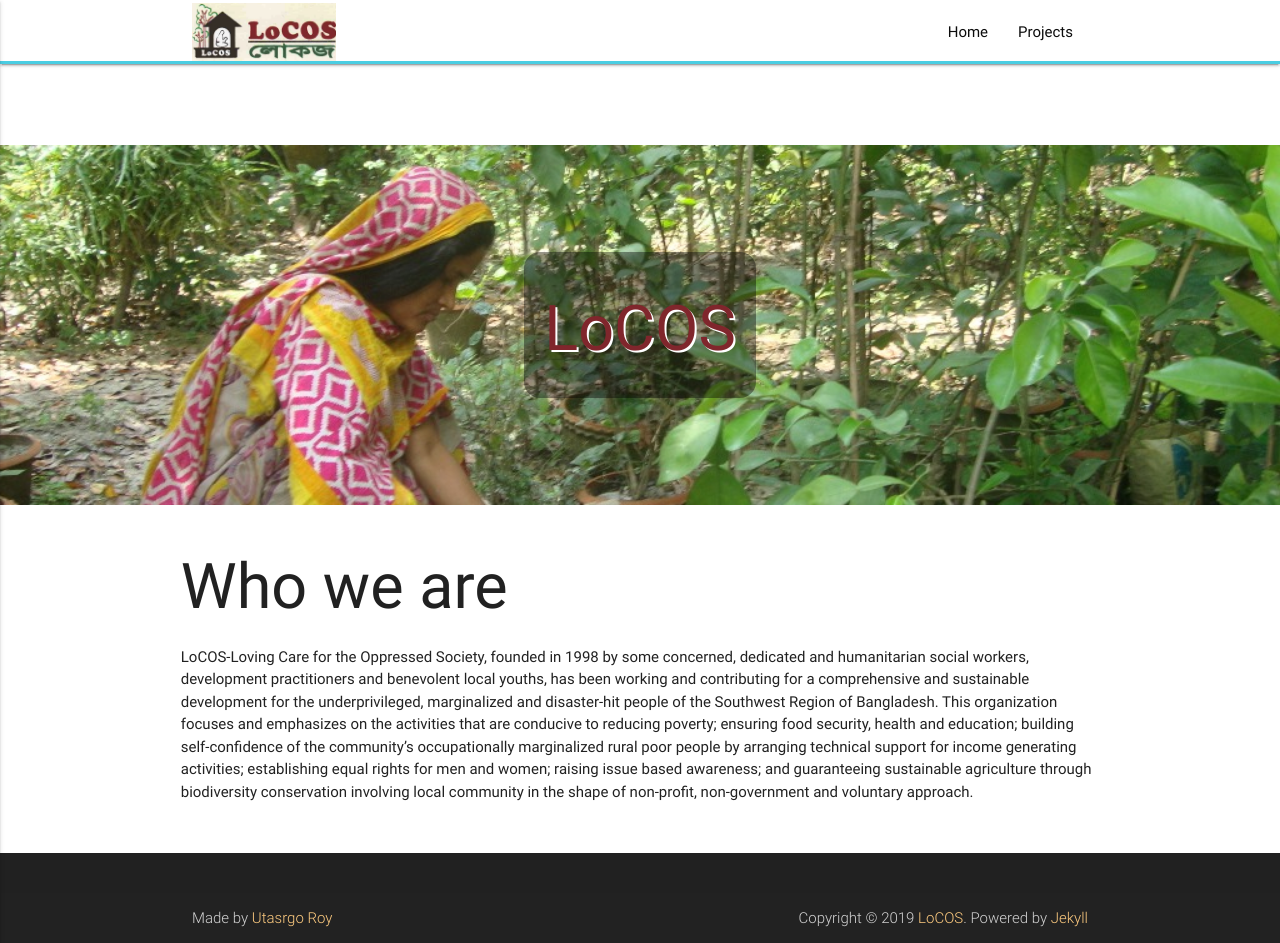
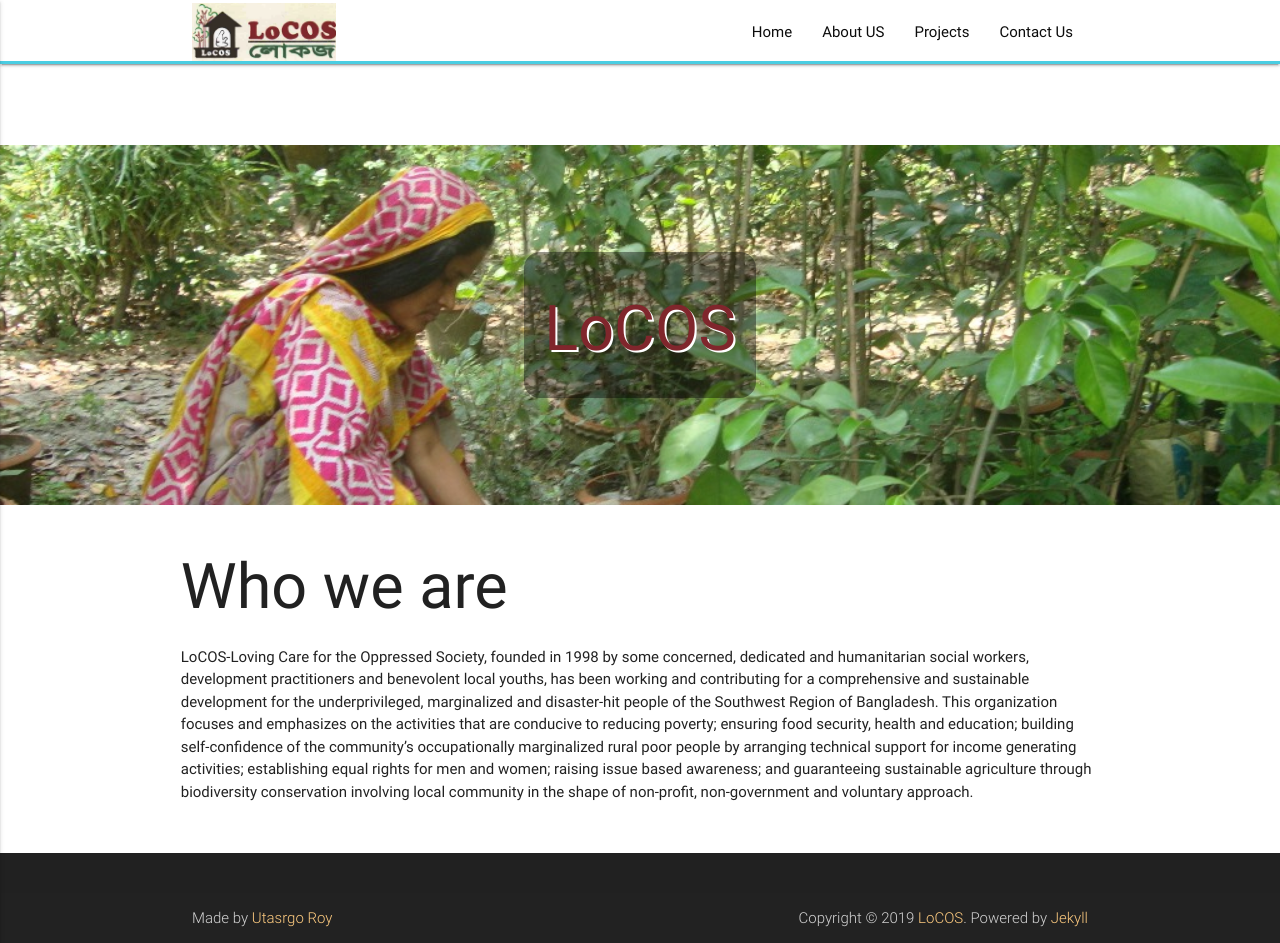
Before and after one commit to locosbd/locosbd.github.io, a Jekyll site: the page built from index.md, in a window 1280 px wide and 943 px high. Built offline with Jekyll 4.4.1, drawn with Linux system fonts in a browser that asks for light colours.

Commit message:
changed menu

```diff
--- a/_includes/header.html
+++ b/_includes/header.html
@@ -5,7 +5,10 @@
 
           <ul class="right hide-on-med-and-down">
             <li><a href="{{ "/" | relative_url }}">Home </a></li>
+            <li><a href="{{  site.url }}/about-us">About US</a></li>
             <li><a href="{{  site.url }}/projects">Projects</a></li>
+            <!-- <li><a href="{{  site.url }}/about-us">About US</a></li> -->
+            <li><a href="{{  site.url }}/contact-us">Contact Us</a></li>
             <!-- {% if page_paths %}
                 {% for path in page_paths %}
                     {% assign my_page = site.pages | where: "path", path | first %}
```
